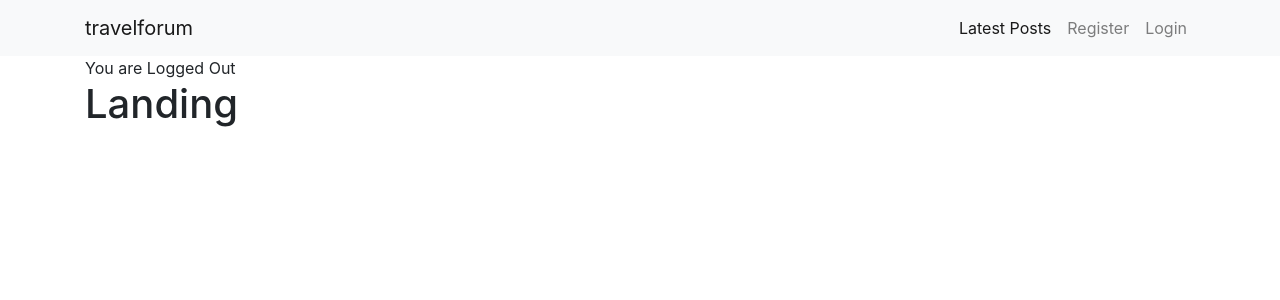
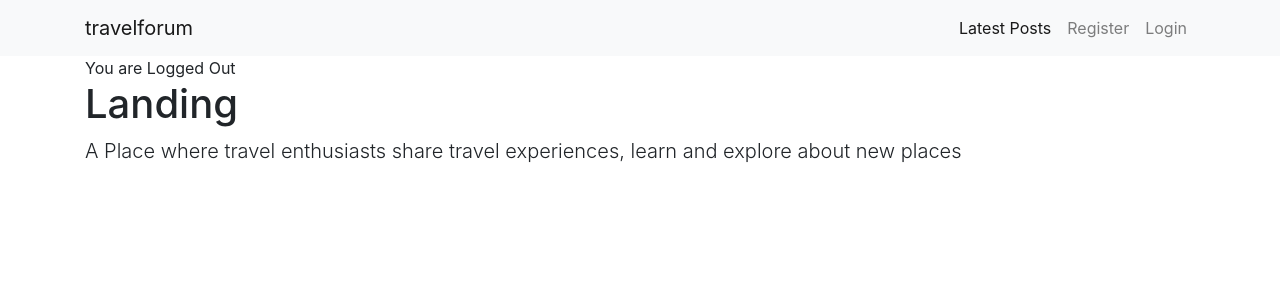
Before and after one commit to Hemanth998/travelforum, a React (Create React App) app in the folder client/: page / in a window 1280 px wide. Shown: the top 300 px of the page. Built offline with nearby package versions, Linux system fonts and the light colour scheme.

Commit message:
Landing cption added

```diff
--- a/client/src/components/layout/Landing.js
+++ b/client/src/components/layout/Landing.js
@@ -33,6 +33,7 @@ class Landing extends Component {
           <p>
               Welcome {user.firstName} {user.lastName}
           </p>
+
           )
 
     }
@@ -41,6 +42,7 @@ class Landing extends Component {
         {msg}
 
         <h1>Landing</h1>
+        <p className="lead">A Place where travel enthusiasts share travel experiences, learn and explore about new places</p>
       </div>
     );
   }
```
